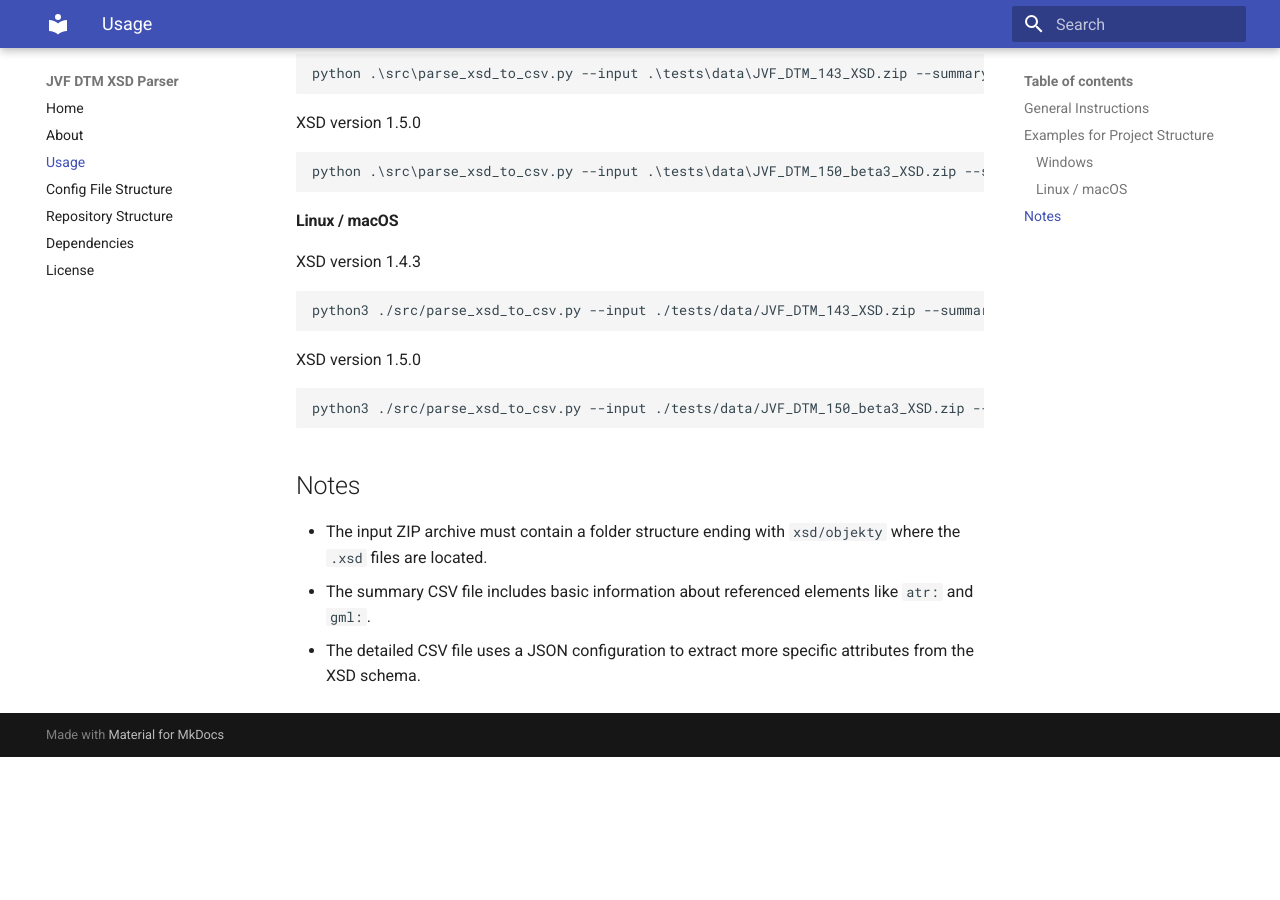
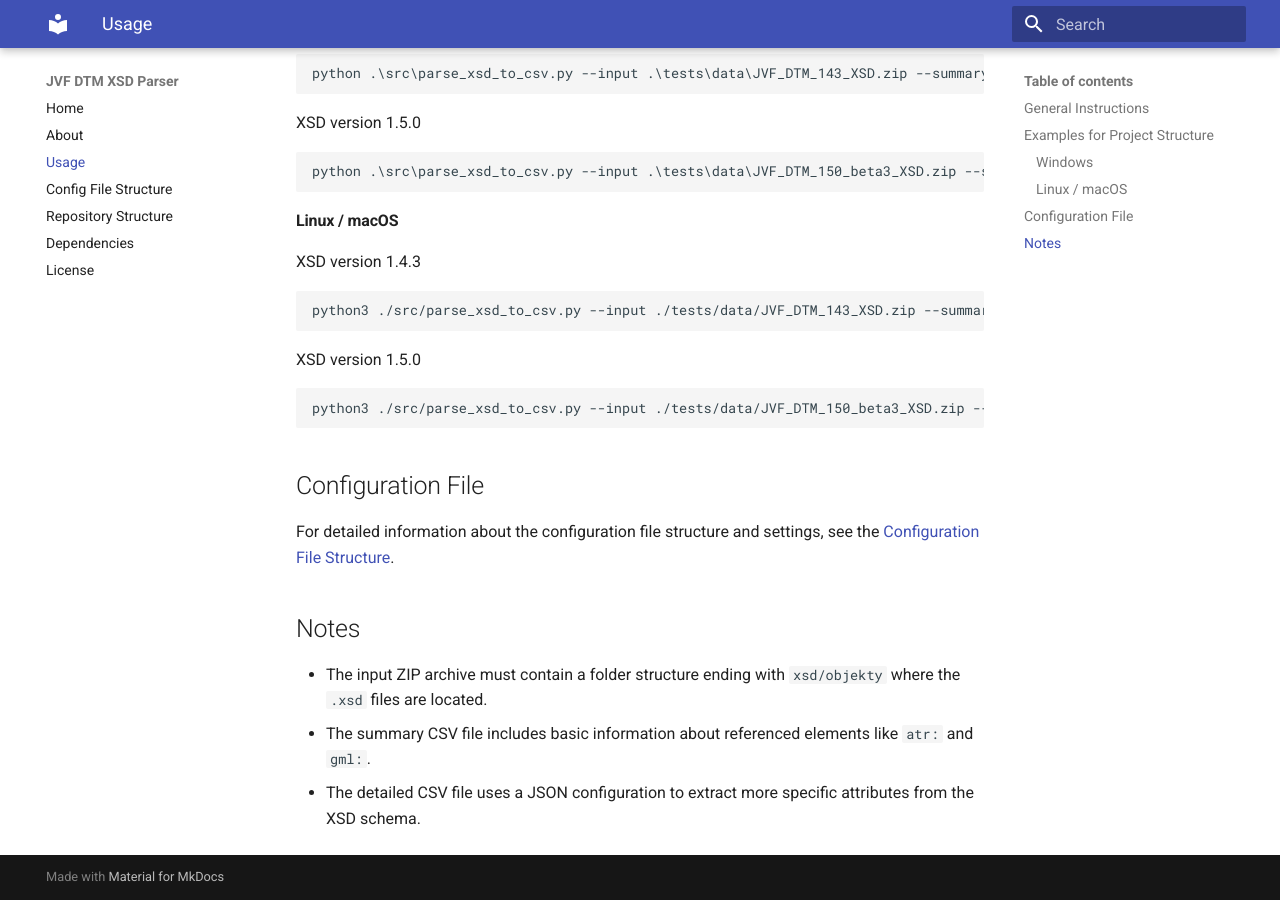
Before and after one commit to ctu-fgis/2025-b-jvf-dtm-xsd, an MkDocs documentation site: the page built from doc/docs_src/usage.md, in a window 1280 px wide and 900 px high, scrolled down 842 px. Built offline with MkDocs 1.6.1 and Material for MkDocs 9.7.7, drawn with Linux system fonts in a browser that asks for light colours; before the commit the page ends 1599 px from its top, so only the background shows below that.

Commit message:
Update usage.md
Add link to config.md

````diff
--- a/doc/docs_src/usage.md
+++ b/doc/docs_src/usage.md
@@ -47,6 +47,9 @@ XSD version 1.5.0
 ```cmd
 python3 ./src/parse_xsd_to_csv.py --input ./tests/data/JVF_DTM_150_beta3_XSD.zip --summary ./tests/output/summary_1.5.0.csv --detailed ./tests/output/detailed_1.5.0.csv --config ./tests/data/config_1.5.0.json
 ```
+## Configuration File
+
+For detailed information about the configuration file structure and settings, see the [Configuration File Structure](config.md).
 
 ## Notes
 
````
